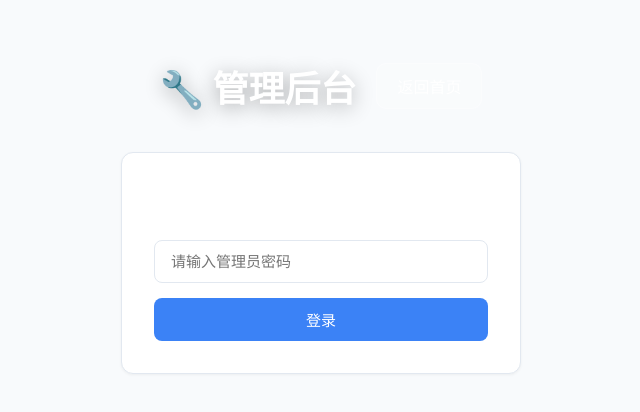
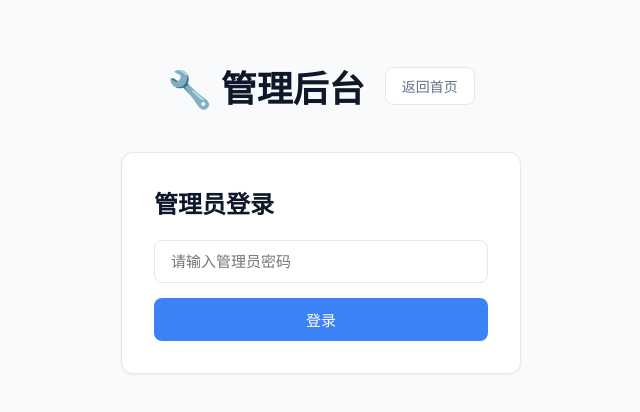
Before and after one commit to mikesen6901/esa-url-11, a Vue app: page /admin in a window 1280 px wide. Shown: the top 412 px of the page, without its empty margins (319-959 px from the left). Built offline with nearby package versions, Linux system fonts and the light colour scheme.

Commit message:
修复Admin后台样式问题
- 更新所有文字颜色为深色主题
- 修复白色背景上白色文字的问题
- 统一配色方案与首页一致
- 优化表格和统计卡片样式

```diff
--- a/src/views/Admin.vue
+++ b/src/views/Admin.vue
@@ -193,24 +193,25 @@ function formatDate(dateString) {
 
 .title {
   font-size: 36px;
-  font-weight: 800;
-  color: white;
-  text-shadow: 0 4px 20px rgba(0, 0, 0, 0.3);
+  font-weight: 700;
+  color: var(--text-primary);
 }
 
 .back-link {
-  padding: 10px 20px;
-  background: rgba(255, 255, 255, 0.2);
-  color: white;
+  padding: 8px 16px;
+  background: var(--card-bg);
+  color: var(--text-secondary);
   text-decoration: none;
-  border-radius: 10px;
-  border: 1px solid rgba(255, 255, 255, 0.3);
-  transition: all 0.3s;
+  border-radius: 8px;
+  border: 1px solid var(--border);
+  transition: all 0.2s;
+  font-size: 14px;
 }
 
 .back-link:hover {
-  background: rgba(255, 255, 255, 0.3);
-  transform: translateY(-2px);
+  color: var(--primary);
+  border-color: var(--primary);
+  transform: translateY(-1px);
 }
 
 .login-card {
@@ -219,8 +220,9 @@ function formatDate(dateString) {
 }
 
 .login-card h2 {
-  color: white;
+  color: var(--text-primary);
   margin-bottom: 20px;
+  font-weight: 600;
 }
 
 .login-card form {
@@ -244,8 +246,9 @@ function formatDate(dateString) {
 }
 
 .stats-card h2 {
-  color: white;
+  color: var(--text-primary);
   margin-bottom: 20px;
+  font-weight: 600;
 }
 
 .stats-grid {
@@ -255,22 +258,29 @@ function formatDate(dateString) {
 }
 
 .stat-box {
-  background: rgba(255, 255, 255, 0.1);
+  background: #f8fafc;
   padding: 25px;
-  border-radius: 15px;
+  border-radius: 12px;
   text-align: center;
+  border: 1px solid var(--border);
 }
 
 .stat-number {
   font-size: 36px;
-  font-weight: 800;
-  color: white;
+  font-weight: 700;
+  color: var(--primary);
   margin-bottom: 5px;
 }
 
 .stat-label {
-  color: rgba(255, 255, 255, 0.8);
+  color: var(--text-secondary);
   font-size: 14px;
+}
+
+.links-card h2 {
+  color: var(--text-primary);
+  margin-bottom: 20px;
+  font-weight: 600;
 }
 
 .links-card h2 {
@@ -294,14 +304,15 @@ thead {
 th {
   padding: 15px;
   text-align: left;
-  color: white;
+  color: var(--text-primary);
   font-weight: 600;
+  background: #f8fafc;
 }
 
 td {
   padding: 15px;
-  border-bottom: 1px solid rgba(255, 255, 255, 0.1);
-  color: rgba(255, 255, 255, 0.9);
+  border-bottom: 1px solid var(--border);
+  color: var(--text-primary);
 }
 
 .alias-cell a {
@@ -340,7 +351,7 @@ td {
 .empty-state {
   text-align: center;
   padding: 40px;
-  color: rgba(255, 255, 255, 0.6);
+  color: var(--text-secondary);
 }
 
 @media (max-width: 768px) {
```
